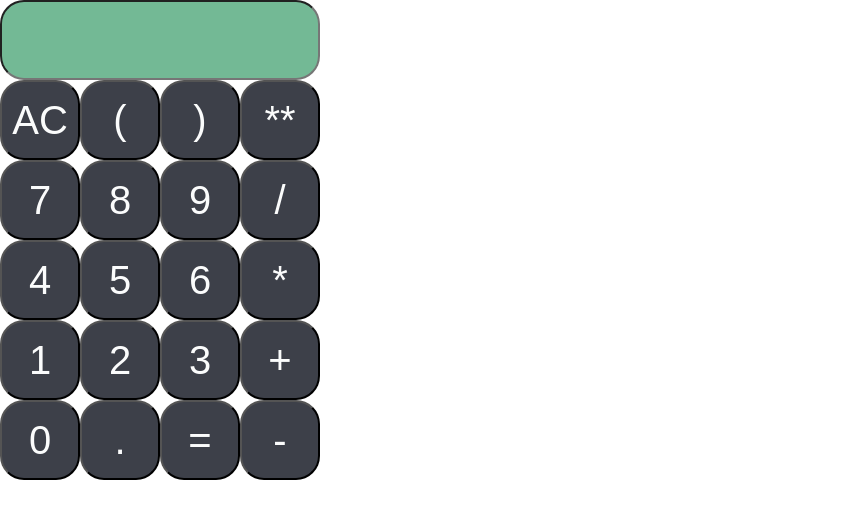
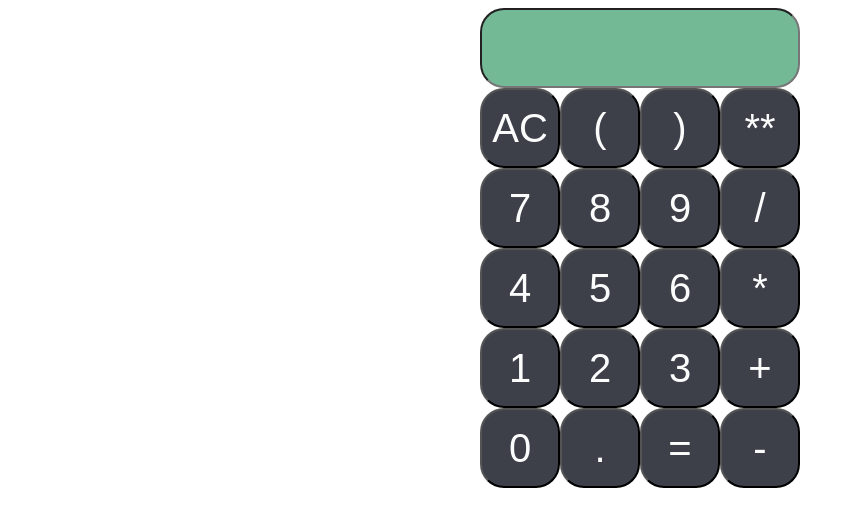
Before and after one commit to luiscarlin/redux-react-calculator, a React app: page / in a window 1280 px wide. Shown: the top 526 px of the page, without its empty margins (0-863 px from the left). Built offline with nearby package versions, Linux system fonts and the light colour scheme; the HTML template or start-up script is replaced by a standard one.

Commit message:
center with flex

```diff
--- a/src/index.scss
+++ b/src/index.scss
@@ -1,5 +1,4 @@
-body {
-  margin: 0;
-  padding: 0;
-  font-family: sans-serif;
+#root {
+  display: flex;
+  justify-content: center;
 }
--- a/src/presenters/CalculatorContainer/CalculatorContainer.jsx
+++ b/src/presenters/CalculatorContainer/CalculatorContainer.jsx
@@ -1,9 +1,10 @@
 import React from 'react'
+import './calculator-container.css'
 
 class CalculatorContainer extends React.Component {
   render () {
     return (
-      <div>
+      <div className='calculator-container'>
         { this.props.children }
       </div>
     )
--- /dev/null
+++ b/src/presenters/CalculatorContainer/calculator-container.scss
@@ -0,0 +1,3 @@
+.calculator-container {
+  width: 20rem;
+}
```
